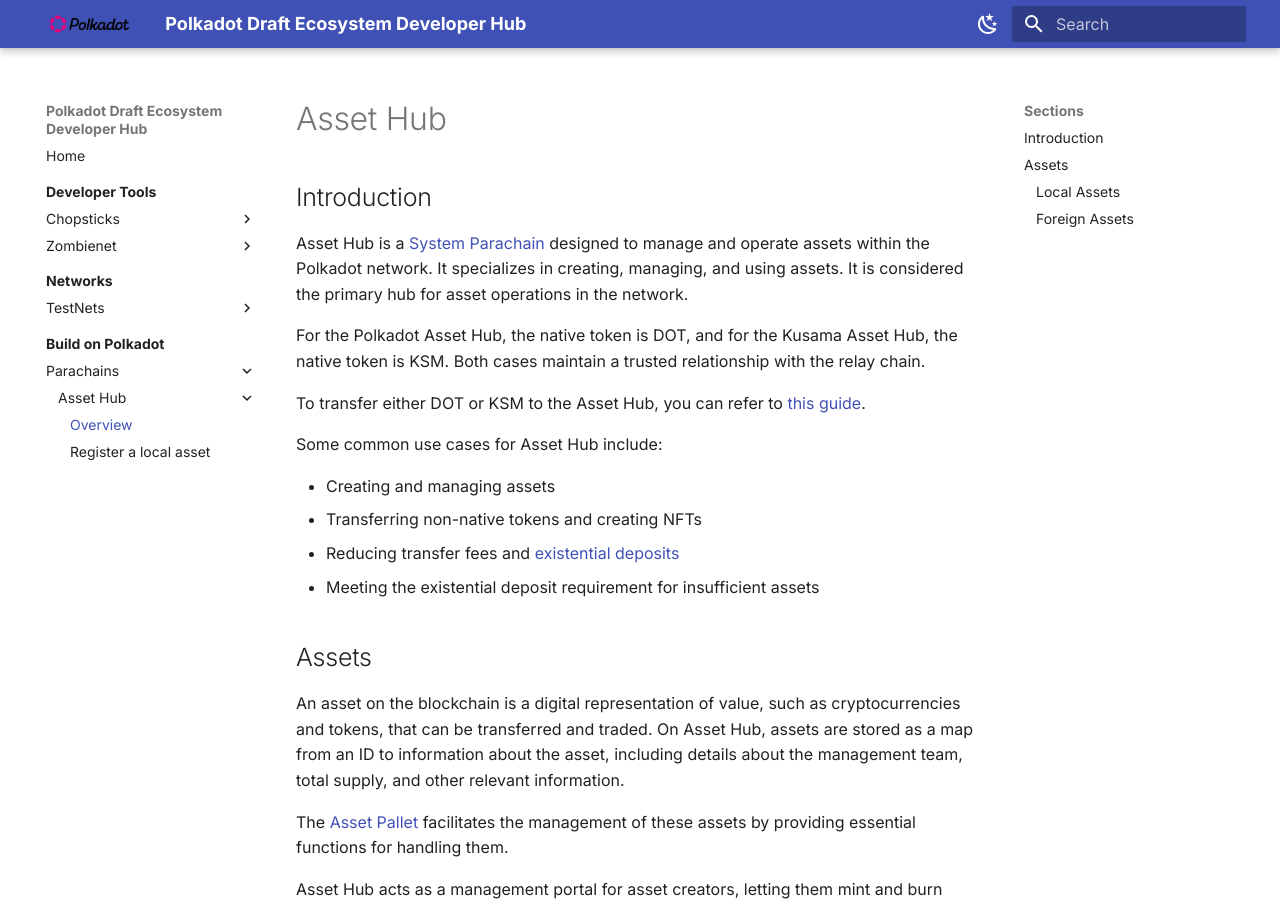
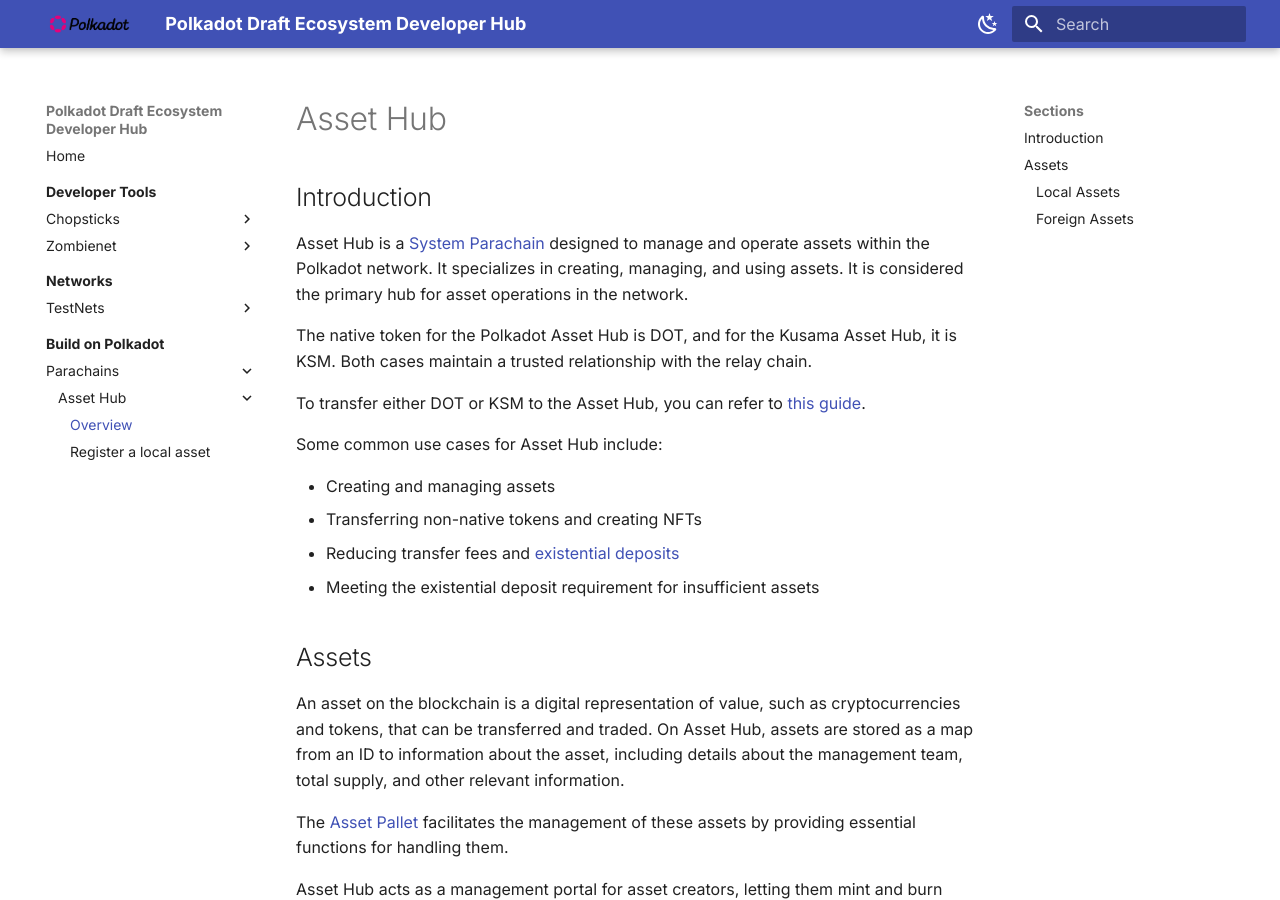
Before and after one commit to papermoonio/polkadot-ecosystem-docs-draft, an MkDocs documentation site: the page built from docs/build-on-polkadot/parachains/asset-hub/overview.md, in a window 1280 px wide and 900 px high. Built offline with MkDocs 1.6.1 and Material for MkDocs 9.7.7, drawn with Linux system fonts in a browser that asks for light colours.

Commit message:
Update docs/build-on-polkadot/parachains/asset-hub/overview.md
Co-authored-by: Dawn Kelly <83190195+dawnkelly09@users.noreply.github.com>

```diff
--- a/docs/build-on-polkadot/parachains/asset-hub/overview.md
+++ b/docs/build-on-polkadot/parachains/asset-hub/overview.md
@@ -9,7 +9,7 @@
 
 Asset Hub is a [System Parachain](https://wiki.polkadot.network/docs/learn-system-chains){target=_blank} designed to manage and operate assets within the Polkadot network. It specializes in creating, managing, and using assets. It is considered the primary hub for asset operations in the network.
 
-For the Polkadot Asset Hub, the native token is DOT, and for the Kusama Asset Hub, the native token is KSM. Both cases maintain a trusted relationship with the relay chain.
+The native token for the Polkadot Asset Hub is DOT, and for the Kusama Asset Hub, it is KSM. Both cases maintain a trusted relationship with the relay chain.
 
 To transfer either DOT or KSM to the Asset Hub, you can refer to [this guide](https://support.polkadot.network/support/solutions/articles/65000181119){target=_blank}.
 
```
